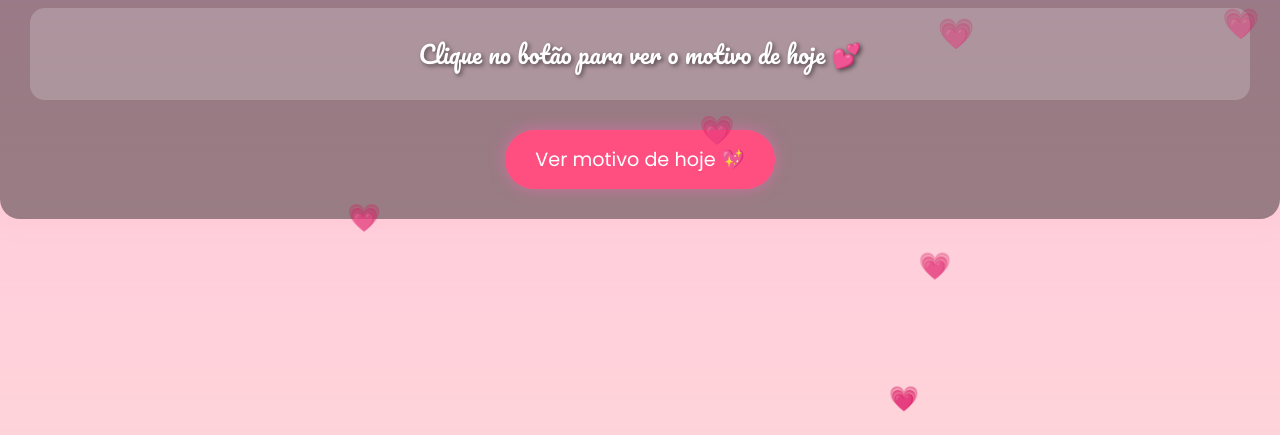
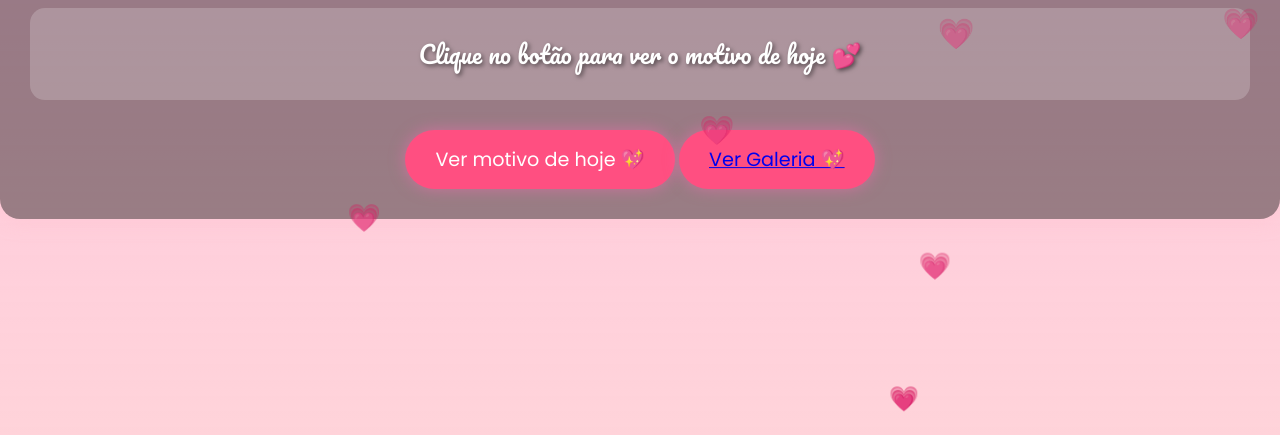
Before and after one commit to devGuus/365-Porques, a plain HTML site: page index.html in a window 1280 px wide. Shown: the part 365-800 px from the top of the page. Drawn offline with Linux system fonts and the light colour scheme.

Commit message:
Add gallery button linking to galery.html

```diff
--- a/index.html
+++ b/index.html
@@ -12,6 +12,7 @@
         <h1>💌 365 Motivos para te Amar 💌</h1>
         <div id="motivo" class="motivo-texto">Clique no botão para ver o motivo de hoje 💕</div>
         <button id="mostrar">Ver motivo de hoje 💖</button>
+        <button id="galeria"><a href="galery.html">Ver Galeria 💖</a></button>
     </div>
 
     <script src="script.js"></script>
```
